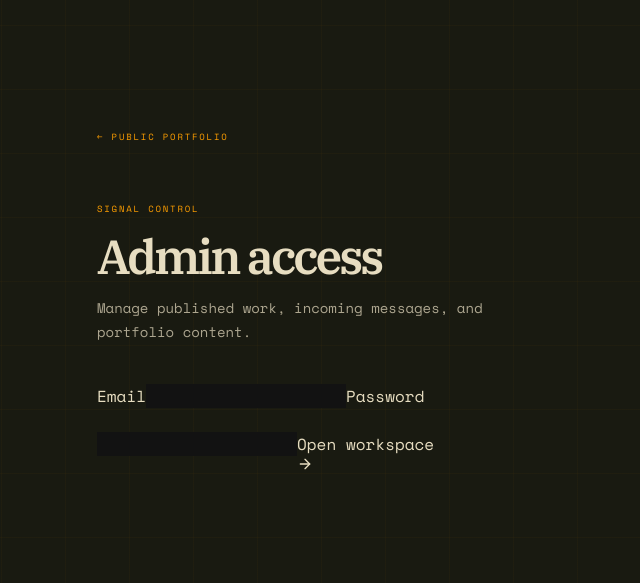
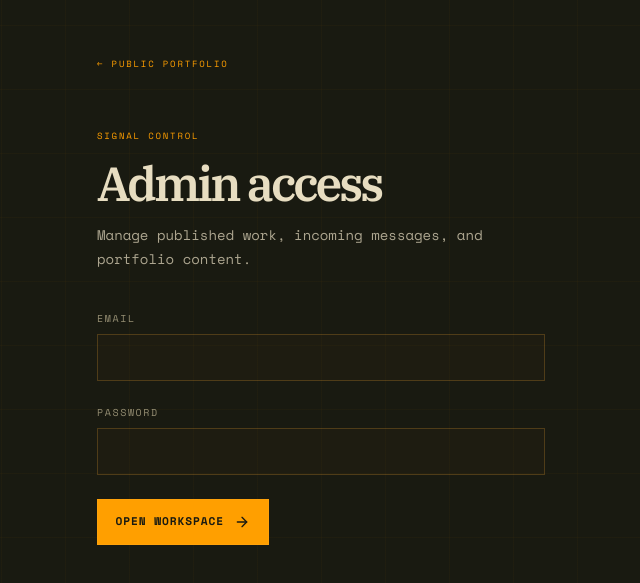
Before and after one commit to romanshrestha20/portfolio, a Next.js app: page /admin/login in a window 1280 px wide. Shown: the part 103-686 px from the top of the page, without its empty margins (319-959 px from the left). Built offline with nearby package versions, Linux system fonts and the light colour scheme; no server answers.

Commit message:
chore: update admin pages with consistent section titles and improve form styling

```diff
--- a/src/app/admin/(workspace)/media/page.tsx
+++ b/src/app/admin/(workspace)/media/page.tsx
@@ -9,7 +9,7 @@ export default async function MediaPage() {
 
   return (
     <div className="mx-auto max-w-6xl">
-      <p className="admin-kicker">Storage</p>
+      <p className="admin-kicker">02 / Asset storage</p>
       <h1 className="admin-title">Media library</h1>
       <p className="admin-subtitle">
         Optimize screenshots, manage accessibility details, and reuse stable public URLs across projects.
--- a/src/app/admin/(workspace)/messages/page.tsx
+++ b/src/app/admin/(workspace)/messages/page.tsx
@@ -7,5 +7,5 @@ export default async function MessagesPage() {
   const db = createSupabaseAdminClient();
   const { data } = db ? await db.from("messages").select("*").order("created_at", { ascending: false }) : { data: [] };
   const messages = (data ?? []) as Message[];
-  return <div className="mx-auto max-w-5xl"><p className="admin-kicker">Inbox</p><h1 className="admin-title">Messages</h1><p className="admin-subtitle">Contact requests received through the public portfolio.</p><div className="mt-10 border-t border-white/10">{messages.map((message) => <article key={message.id} className={`border-b border-white/10 py-7 ${message.read ? "opacity-60" : ""}`}><div className="flex flex-col gap-3 sm:flex-row sm:items-start sm:justify-between"><div><p className="font-semibold text-white">{message.name}</p><a href={`mailto:${message.email}`} className="text-sm text-[#b8ff47]">{message.email}</a></div><time className="text-xs text-zinc-500">{new Date(message.created_at).toLocaleString()}</time></div><p className="mt-5 max-w-3xl whitespace-pre-wrap text-sm leading-7 text-zinc-300">{message.message}</p>{!message.read && <form action={markMessageRead} className="mt-5"><input type="hidden" name="id" value={message.id} /><button className="admin-secondary"><MailCheck className="h-4 w-4" />Mark as read</button></form>}</article>)}</div>{messages.length === 0 && <p className="mt-10 text-sm text-zinc-500">No messages yet.</p>}</div>;
+  return <div className="mx-auto max-w-5xl"><p className="admin-kicker">03 / Incoming transmissions</p><h1 className="admin-title">Messages</h1><p className="admin-subtitle">Contact requests received through the public portfolio.</p><div className="mt-10 border-t border-white/10">{messages.map((message) => <article key={message.id} className={`border-b border-white/10 py-7 ${message.read ? "opacity-60" : ""}`}><div className="flex flex-col gap-3 sm:flex-row sm:items-start sm:justify-between"><div><p className="font-semibold text-white">{message.name}</p><a href={`mailto:${message.email}`} className="text-sm text-signal">{message.email}</a></div><time className="text-xs text-zinc-500">{new Date(message.created_at).toLocaleString()}</time></div><p className="mt-5 max-w-3xl whitespace-pre-wrap text-sm leading-7 text-zinc-300">{message.message}</p>{!message.read && <form action={markMessageRead} className="mt-5"><input type="hidden" name="id" value={message.id} /><button className="signal-button"><MailCheck className="h-4 w-4" />Mark as read</button></form>}</article>)}</div>{messages.length === 0 && <p className="mt-10 text-sm text-zinc-500">No messages yet.</p>}</div>;
 }
--- a/src/app/admin/(workspace)/page.tsx
+++ b/src/app/admin/(workspace)/page.tsx
@@ -11,15 +11,15 @@ export default async function AdminOverview() {
   const published = projects.filter((project) => project.status === "published").length;
   return (
     <div className="mx-auto max-w-6xl">
-      <p className="admin-kicker">Overview</p><h1 className="admin-title">Workspace status</h1>
+      <p className="admin-kicker">00 / Bureau overview</p><h1 className="admin-title">Workspace status</h1>
       <p className="admin-subtitle">Current portfolio content and publishing state.</p>
       <div className="mt-10 border-t border-white/10">
         <div className="admin-metric"><FolderKanban /><span>Projects</span><strong>{projects.length}</strong></div>
         <div className="admin-metric"><Database /><span>Published</span><strong>{published}</strong></div>
         <div className="admin-metric"><Inbox /><span>Unread messages</span><strong>{unread ?? 0}</strong></div>
       </div>
-      {projects.length === 0 && <form action={seedProjects} className="mt-10 border border-[#b8ff47]/30 bg-[#b8ff47]/5 p-6"><p className="text-sm text-zinc-300">The database is connected but has no portfolio projects.</p><button className="admin-primary mt-5">Import existing projects</button></form>}
-      <div className="mt-12 flex flex-wrap gap-3"><Link href="/admin/projects" className="admin-primary">Manage projects <ArrowUpRight className="h-4 w-4" /></Link><Link href="/" className="admin-secondary" target="_blank">Open portfolio <ArrowUpRight className="h-4 w-4" /></Link></div>
+      {projects.length === 0 && <form action={seedProjects} className="admin-notice-success mt-10 border p-6"><p className="text-sm text-zinc-300">The database is connected but has no portfolio projects.</p><button className="signal-button signal-button-primary mt-5">Import existing projects</button></form>}
+      <div className="mt-12 flex flex-wrap gap-3"><Link href="/admin/projects" className="signal-button signal-button-primary">Manage projects <ArrowUpRight className="h-4 w-4" /></Link><Link href="/" className="signal-button" target="_blank">Open portfolio <ArrowUpRight className="h-4 w-4" /></Link></div>
     </div>
   );
 }
--- a/src/app/admin/(workspace)/settings/page.tsx
+++ b/src/app/admin/(workspace)/settings/page.tsx
@@ -1,2 +1,2 @@
 import { CheckCircle2 } from "lucide-react";
-export default function SettingsPage() { const items = [["Database", Boolean(process.env.NEXT_PUBLIC_SUPABASE_URL)], ["Server authorization", Boolean(process.env.SUPABASE_SECRET_KEY)], ["Admin allowlist", Boolean(process.env.ADMIN_EMAIL)]]; return <div className="mx-auto max-w-3xl"><p className="admin-kicker">Configuration</p><h1 className="admin-title">Settings</h1><p className="admin-subtitle">Environment and production readiness checks.</p><div className="mt-10 border-t border-white/10">{items.map(([label, ready]) => <div key={String(label)} className="flex items-center justify-between border-b border-white/10 py-5"><span className="text-sm text-zinc-300">{label}</span><span className={ready ? "text-[#b8ff47]" : "text-amber-300"}>{ready ? <CheckCircle2 className="h-5 w-5" /> : "Missing"}</span></div>)}</div><p className="mt-8 text-sm leading-7 text-zinc-500">Secrets are read from the deployment environment and are never exposed through this interface.</p></div>; }
+export default function SettingsPage() { const items = [["Database", Boolean(process.env.NEXT_PUBLIC_SUPABASE_URL)], ["Server authorization", Boolean(process.env.SUPABASE_SECRET_KEY)], ["Admin allowlist", Boolean(process.env.ADMIN_EMAIL)]]; return <div className="mx-auto max-w-3xl"><p className="admin-kicker">04 / System configuration</p><h1 className="admin-title">Settings</h1><p className="admin-subtitle">Environment and production readiness checks.</p><div className="mt-10 border-t border-white/10">{items.map(([label, ready]) => <div key={String(label)} className="flex items-center justify-between border-b border-white/10 py-5"><span className="text-sm text-zinc-300">{label}</span><span className={ready ? "text-signal" : "text-amber-300"}>{ready ? <CheckCircle2 className="h-5 w-5" /> : "Missing"}</span></div>)}</div><p className="mt-8 text-sm leading-7 text-zinc-500">Secrets are read from the deployment environment and are never exposed through this interface.</p></div>; }
--- a/src/app/admin/login/LoginForm.tsx
+++ b/src/app/admin/login/LoginForm.tsx
@@ -18,10 +18,10 @@ export default function LoginForm() {
   }
   return (
     <form onSubmit={submit} className="mt-10 space-y-6">
-      <label className="admin-label">Email<input className="admin-input" type="email" value={email} onChange={(e) => setEmail(e.target.value)} required /></label>
-      <label className="admin-label">Password<input className="admin-input" type="password" value={password} onChange={(e) => setPassword(e.target.value)} required /></label>
+      <label className="signal-label flex flex-col gap-2">Email<input className="signal-control" type="email" value={email} onChange={(e) => setEmail(e.target.value)} required /></label>
+      <label className="signal-label flex flex-col gap-2">Password<input className="signal-control" type="password" value={password} onChange={(e) => setPassword(e.target.value)} required /></label>
       {error && <p className="text-sm text-red-400" role="alert">{error}</p>}
-      <button className="admin-primary" disabled={loading}>{loading ? "Checking…" : "Open workspace"}<ArrowRight className="w-4 h-4" /></button>
+      <button className="signal-button signal-button-primary" disabled={loading}>{loading ? "Checking…" : "Open workspace"}<ArrowRight className="w-4 h-4" /></button>
     </form>
   );
 }
```
Also changed, not shown: src/app/admin/(workspace)/projects/page.tsx (+4 -4 lines).
